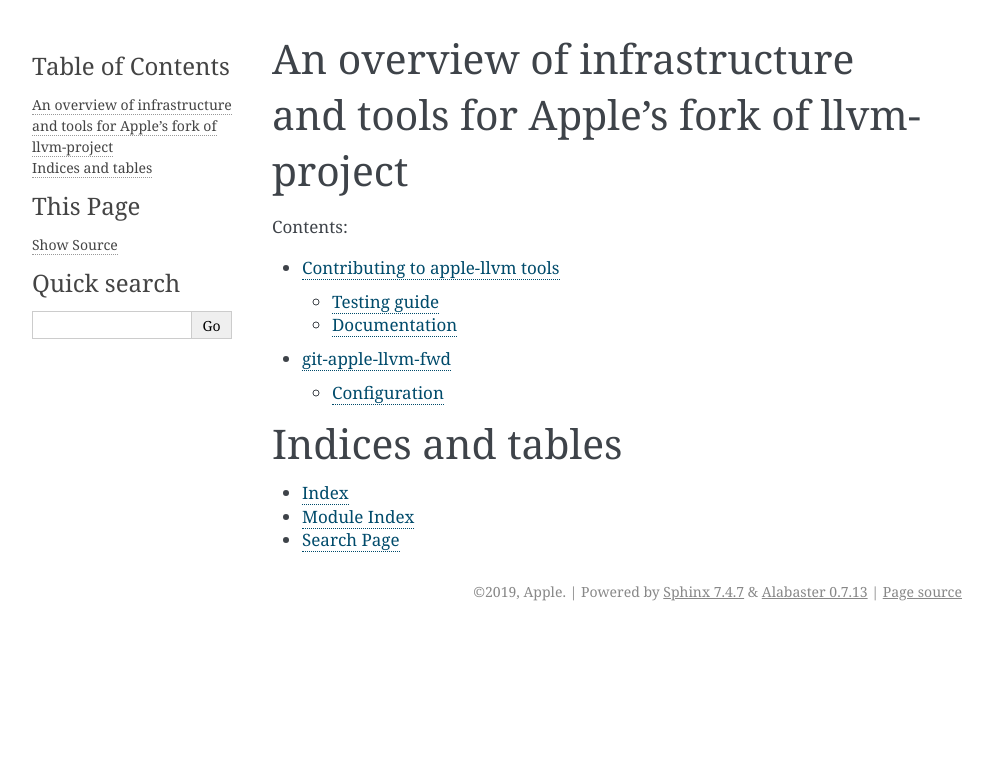
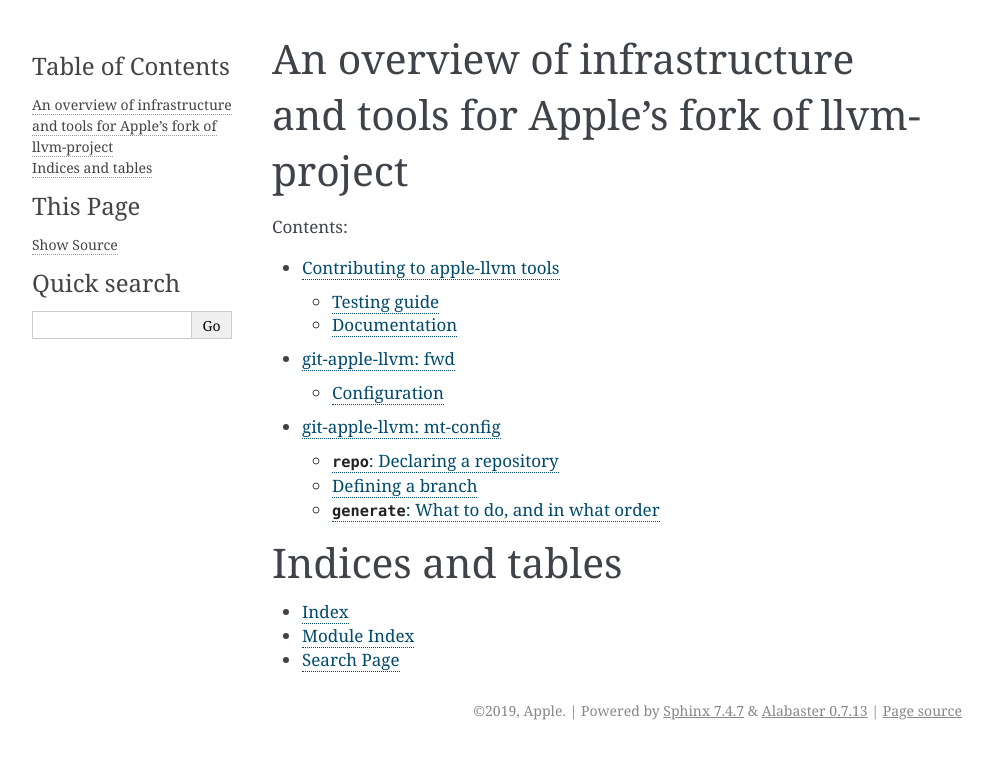
Before and after one commit to apple/apple-llvm-infrastructure-tools, a Sphinx documentation site: the page built from docs/index.rst, in a window 1280 px wide. Shown: the top 759 px of the page, without its empty margins (148-1141 px from the left). Built offline with Sphinx 7.4.7, drawn with Linux system fonts in a browser that asks for light colours.

Commit message:
Move mt-config README into the docs

```diff
--- a/docs/index.rst
+++ b/docs/index.rst
@@ -12,6 +12,7 @@
 
    ContributingToTools
    git-apple-llvm-fwd
+   mt-config
 
 Indices and tables
 ==================
--- a/mt-config/README.md
+++ b/docs/mt-config.md
@@ -1,4 +1,4 @@
-# Format of mt-config files
+# git-apple-llvm: mt-config
 
 mt-config files consists of declarations of:
 
```
Also changed, not shown: docs/git-apple-llvm-fwd.md (+1 -2 lines).
